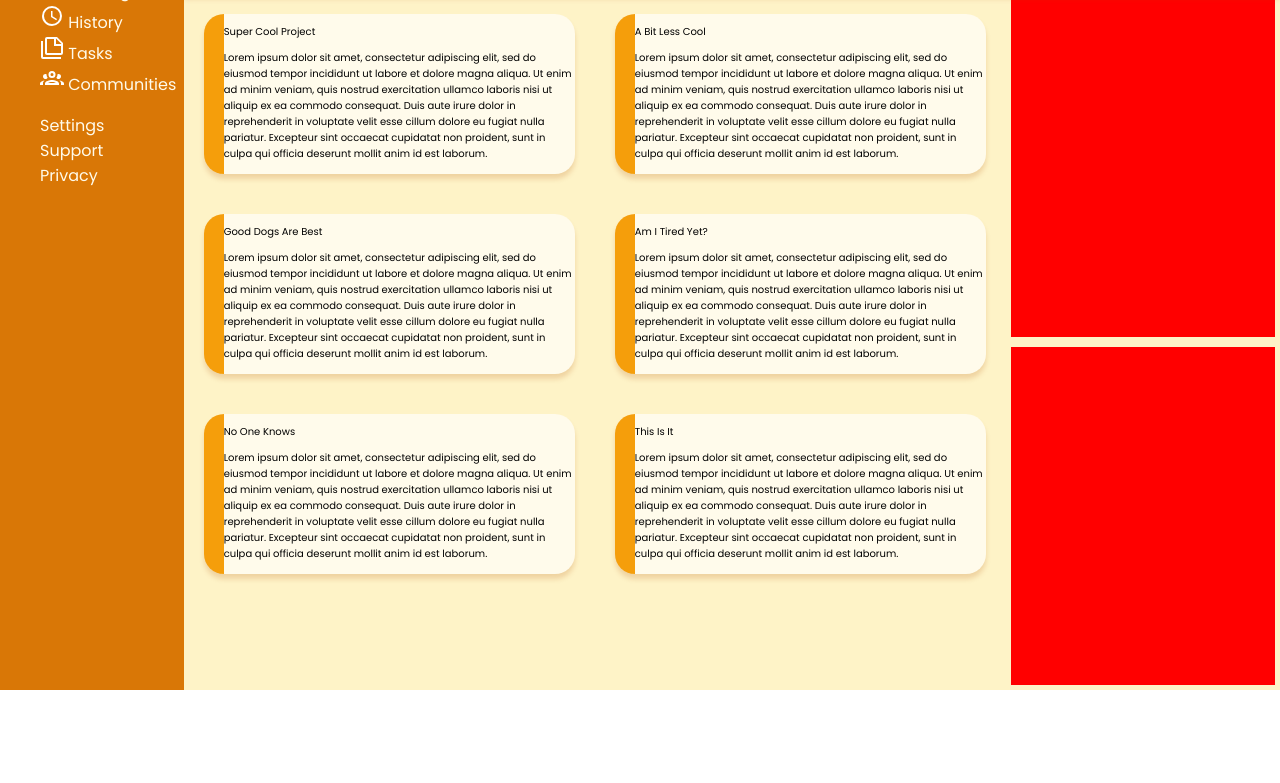
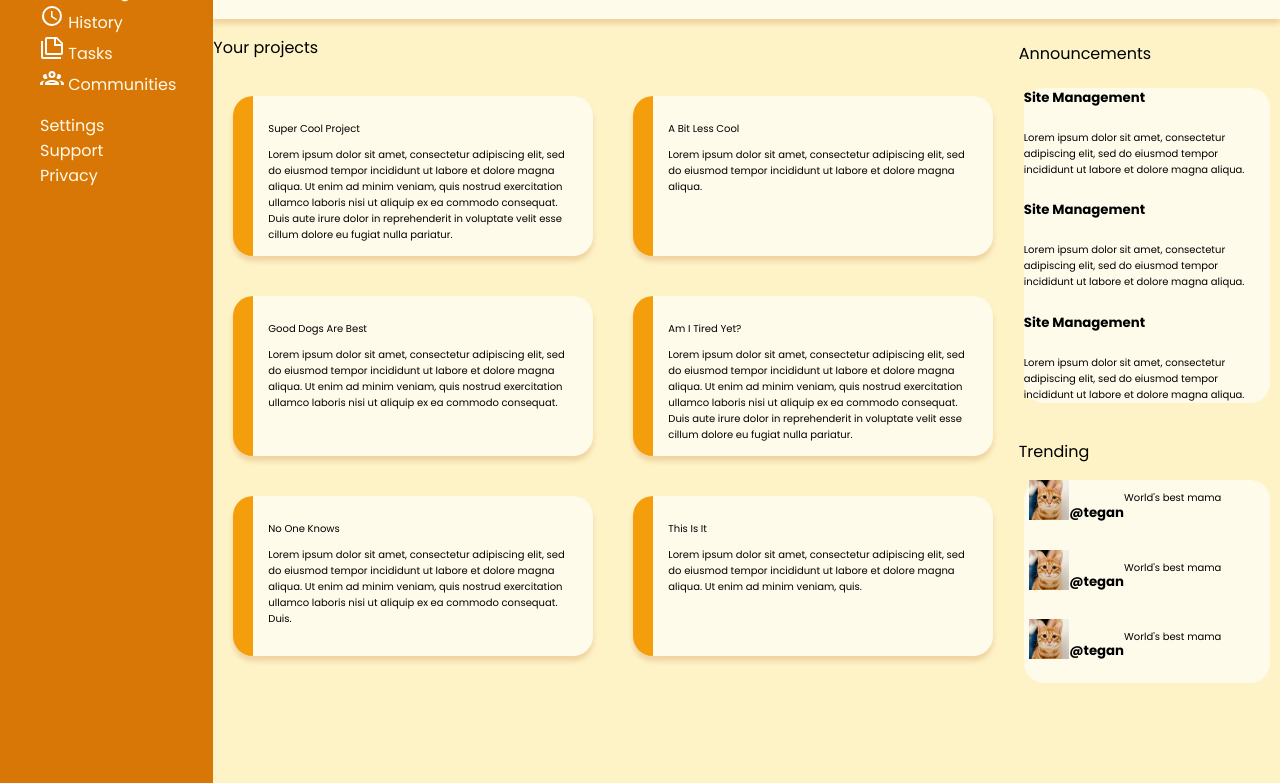
Before and after one commit to SashaNein/dashboard, a plain HTML site: page index.html in a window 1280 px wide. Shown: the part 180-963 px from the top of the page. Before the commit the page ends 870 px from the top, so only its background shows below. Drawn offline with Linux system fonts and the light colour scheme.

Commit message:
It is a little bit tiring, but all the content is in place

```diff
--- a/index.html
+++ b/index.html
@@ -69,44 +69,71 @@
 	</div>
 </div>
 <div id="main-content">
-	<div id="your-projects">
+	<div>
+	<p>Your projects</p>
+		<div id="your-projects">
 		<div class="card">
 			<p>Super Cool Project</p>
-			<p>Lorem ipsum dolor sit amet, consectetur adipiscing elit, sed do eiusmod tempor incididunt ut labore et dolore magna aliqua. Ut enim ad minim veniam, quis nostrud exercitation ullamco laboris nisi ut aliquip ex ea commodo consequat. Duis aute irure dolor in reprehenderit in voluptate velit esse cillum dolore eu fugiat nulla pariatur. Excepteur sint occaecat cupidatat non proident, sunt in culpa qui officia deserunt mollit anim id est laborum.</p>
+			<p>Lorem ipsum dolor sit amet, consectetur adipiscing elit, sed do eiusmod tempor incididunt ut labore et dolore magna aliqua. Ut enim ad minim veniam, quis nostrud exercitation ullamco laboris nisi ut aliquip ex ea commodo consequat. Duis aute irure dolor in reprehenderit in voluptate velit esse cillum dolore eu fugiat nulla pariatur.</p>
 			<div class="icons"></div>
 		</div>
 		<div class="card">
 			<p>A Bit Less Cool</p>
-			<p>Lorem ipsum dolor sit amet, consectetur adipiscing elit, sed do eiusmod tempor incididunt ut labore et dolore magna aliqua. Ut enim ad minim veniam, quis nostrud exercitation ullamco laboris nisi ut aliquip ex ea commodo consequat. Duis aute irure dolor in reprehenderit in voluptate velit esse cillum dolore eu fugiat nulla pariatur. Excepteur sint occaecat cupidatat non proident, sunt in culpa qui officia deserunt mollit anim id est laborum.</p>
+			<p>Lorem ipsum dolor sit amet, consectetur adipiscing elit, sed do eiusmod tempor incididunt ut labore et dolore magna aliqua.</p>
 			<div class="icons"></div>
 		</div>
 		<div class="card">
 			<p>Good Dogs Are Best</p>
-			<p>Lorem ipsum dolor sit amet, consectetur adipiscing elit, sed do eiusmod tempor incididunt ut labore et dolore magna aliqua. Ut enim ad minim veniam, quis nostrud exercitation ullamco laboris nisi ut aliquip ex ea commodo consequat. Duis aute irure dolor in reprehenderit in voluptate velit esse cillum dolore eu fugiat nulla pariatur. Excepteur sint occaecat cupidatat non proident, sunt in culpa qui officia deserunt mollit anim id est laborum.</p>
+			<p>Lorem ipsum dolor sit amet, consectetur adipiscing elit, sed do eiusmod tempor incididunt ut labore et dolore magna aliqua. Ut enim ad minim veniam, quis nostrud exercitation ullamco laboris nisi ut aliquip ex ea commodo consequat.</p>
 			<div class="icons"></div>
 		</div>
 		<div class="card">
 			<p>Am I Tired Yet?</p>
-			<p>Lorem ipsum dolor sit amet, consectetur adipiscing elit, sed do eiusmod tempor incididunt ut labore et dolore magna aliqua. Ut enim ad minim veniam, quis nostrud exercitation ullamco laboris nisi ut aliquip ex ea commodo consequat. Duis aute irure dolor in reprehenderit in voluptate velit esse cillum dolore eu fugiat nulla pariatur. Excepteur sint occaecat cupidatat non proident, sunt in culpa qui officia deserunt mollit anim id est laborum.</p>
+			<p>Lorem ipsum dolor sit amet, consectetur adipiscing elit, sed do eiusmod tempor incididunt ut labore et dolore magna aliqua. Ut enim ad minim veniam, quis nostrud exercitation ullamco laboris nisi ut aliquip ex ea commodo consequat. Duis aute irure dolor in reprehenderit in voluptate velit esse cillum dolore eu fugiat nulla pariatur. </p>
 			<div class="icons"></div>
 		</div>
 		<div class="card">
 			<p>No One Knows</p>
-			<p>Lorem ipsum dolor sit amet, consectetur adipiscing elit, sed do eiusmod tempor incididunt ut labore et dolore magna aliqua. Ut enim ad minim veniam, quis nostrud exercitation ullamco laboris nisi ut aliquip ex ea commodo consequat. Duis aute irure dolor in reprehenderit in voluptate velit esse cillum dolore eu fugiat nulla pariatur. Excepteur sint occaecat cupidatat non proident, sunt in culpa qui officia deserunt mollit anim id est laborum.</p>
+			<p>Lorem ipsum dolor sit amet, consectetur adipiscing elit, sed do eiusmod tempor incididunt ut labore et dolore magna aliqua. Ut enim ad minim veniam, quis nostrud exercitation ullamco laboris nisi ut aliquip ex ea commodo consequat. Duis.</p>
 			<div class="icons"></div>
 		</div>
 		<div class="card">
 			<p>This Is It</p>
-			<p>Lorem ipsum dolor sit amet, consectetur adipiscing elit, sed do eiusmod tempor incididunt ut labore et dolore magna aliqua. Ut enim ad minim veniam, quis nostrud exercitation ullamco laboris nisi ut aliquip ex ea commodo consequat. Duis aute irure dolor in reprehenderit in voluptate velit esse cillum dolore eu fugiat nulla pariatur. Excepteur sint occaecat cupidatat non proident, sunt in culpa qui officia deserunt mollit anim id est laborum.</p>
+			<p>Lorem ipsum dolor sit amet, consectetur adipiscing elit, sed do eiusmod tempor incididunt ut labore et dolore magna aliqua. Ut enim ad minim veniam, quis.</p>
 			<div class="icons"></div>
 		</div>
 	</div>
+	</div>
 	<div id="other">
 		<div id="announcements">
-
+			<p>Announcements</p>
+			<div class="box">
+				<h5>Site Management</h5>
+				<p>Lorem ipsum dolor sit amet, consectetur adipiscing elit, sed do eiusmod tempor incididunt ut labore et dolore magna aliqua.</p>
+				<h5>Site Management</h5>
+				<p>Lorem ipsum dolor sit amet, consectetur adipiscing elit, sed do eiusmod tempor incididunt ut labore et dolore magna aliqua.</p>
+				<h5>Site Management</h5>
+				<p>Lorem ipsum dolor sit amet, consectetur adipiscing elit, sed do eiusmod tempor incididunt ut labore et dolore magna aliqua.</p>
+			</div>
 		</div>
 		<div id="trending">
-
+			<p>Trending</p>
+			<div class="box">
+				<div><img src="img/cat.jpg">
+				<h5>@tegan</h5>
+				<p>World's best mama</p>
+				</div>
+				<div>
+				<img src="img/cat.jpg">
+				<h5>@tegan</h5>
+				<p>World's best mama</p>
+				</div>
+				<div>
+				<img src="img/cat.jpg">
+				<h5>@tegan</h5>
+				<p>World's best mama</p>
+				</div>
+			</div>
 		</div>
 	</div>
 
--- a/style.css
+++ b/style.css
@@ -7,6 +7,7 @@ body {
 #grid-container {
 	display: grid;
 	grid-template-rows: repeat(5, 1fr);
+	grid-template-columns: repeat(6, 1fr);
 	height: 100%;
 }
 #header {
@@ -83,7 +84,7 @@ body {
 div.card {
 	background-color: #fffbeb;
 	margin: 20px;
-
+	padding: 15px;
 	border-radius: 20px;
 	border-left: solid 20px #f59e0b;
 	box-shadow: 0 5px 5px rgba(180, 83, 9, 0.2);
@@ -99,8 +100,21 @@ div.card p {
 	grid-template-rows: repeat(2, 1fr);
 }
 #other div {
-	background-color: red;
+
 	margin: 2%;
+}
+.box {
+	background-color: #fffbeb;
+	border-radius: 20px;
+}
+.box img {
+	height: 40px;
+}
+.box p {
+	font-size: 10px;
+}
+.box div {
+	display: flex;
 }
 
 #sidebar {
```
